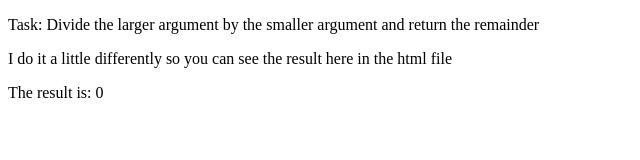
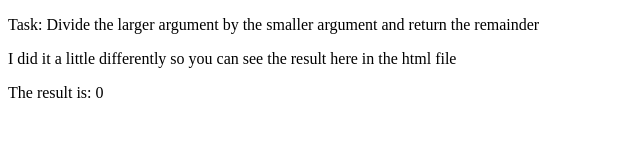
Before and after one commit to gitnorbi/codewars-dividing-the-larger-number-by-the-smaller-one-and-find-the-remainder, a plain HTML site: page index.html in a window 1280 px wide. Shown: the full height of the page, 0-640 px from the left. Drawn offline with Linux system fonts and the light colour scheme.

Commit message:
Update index.html
Changed the text in html

```diff
--- a/index.html
+++ b/index.html
@@ -9,7 +9,7 @@
 <body>
     <p>Task: Divide the larger argument by the smaller argument and return the remainder</p>
 
-    <p>I do it a little differently so you can see the result here in the html file</p>
+    <p>I did it a little differently so you can see the result here in the html file</p>
 
     <p id="result">See the result here</p>
     <script src="index.js"></script>
```
